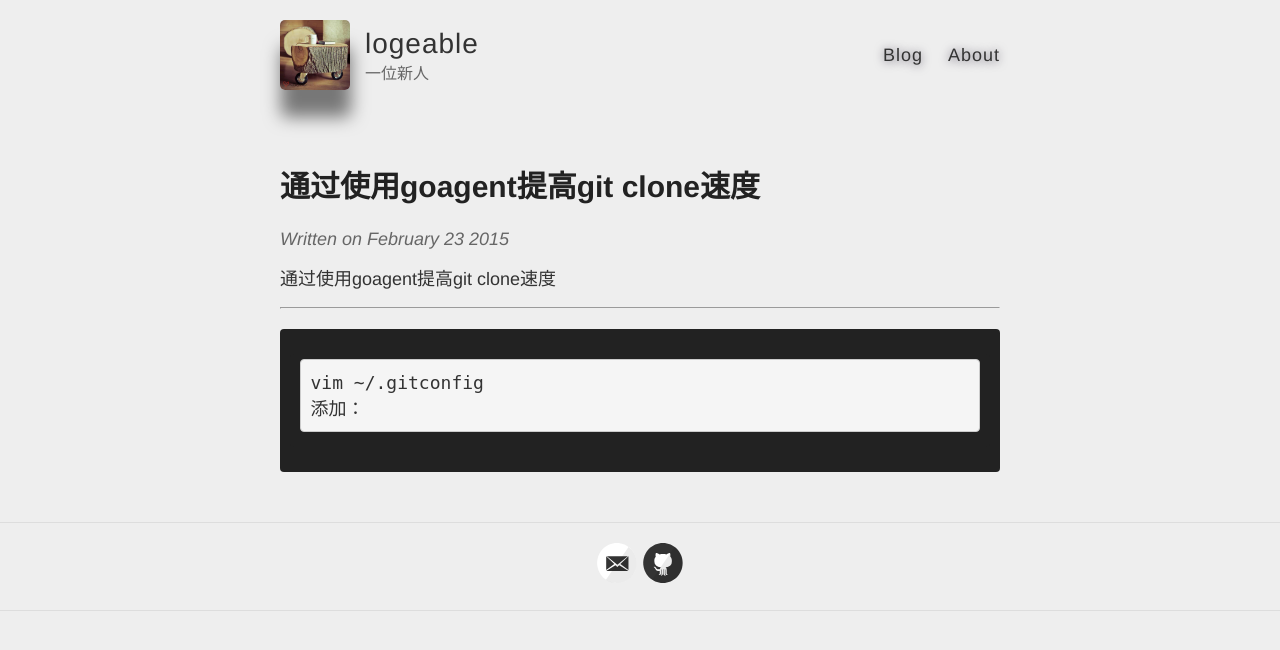
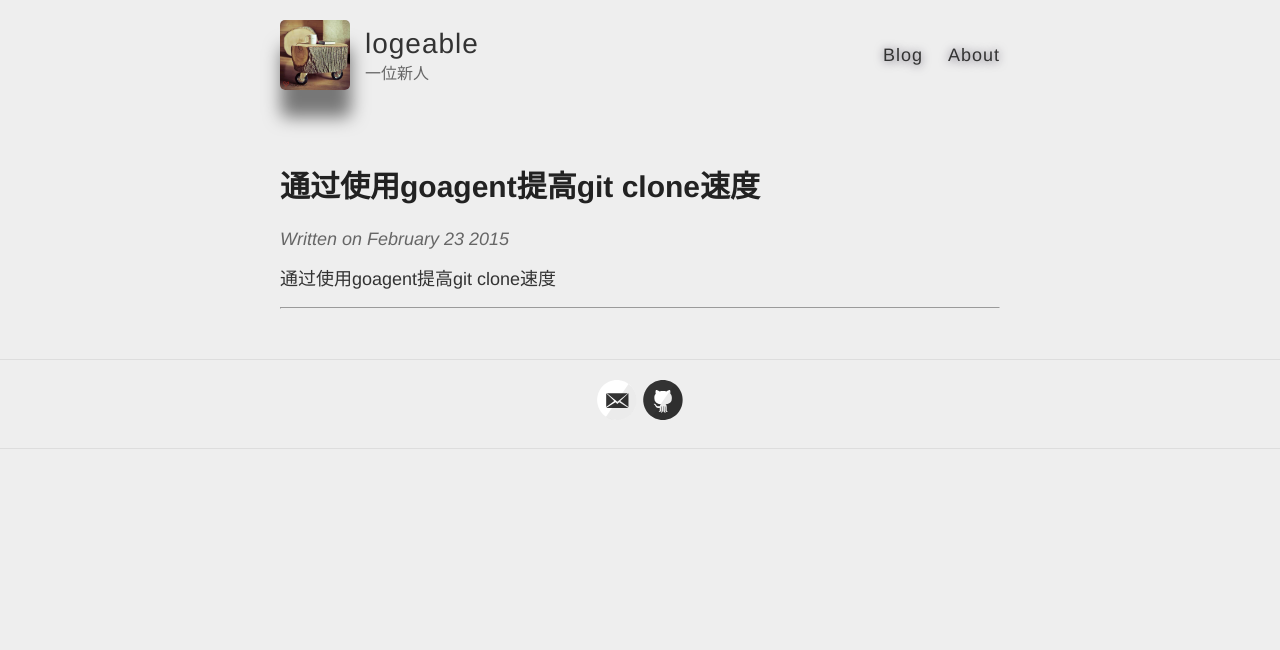
Before and after one commit to logeable/logeable.github.io, a Jekyll site: the page built from _posts/2015-02-23-通过使用goagent提高git clone速度.md, in a window 1280 px wide. Shown: the top 650 px of the page. Built offline with Jekyll 4.4.1, drawn with Linux system fonts in a browser that asks for light colours; Markdown is read by kramdown in place of the engine named in the settings.

Commit message:
修改bug

````diff
--- a/_posts/2015-02-23-通过使用goagent提高git clone速度.md
+++ b/_posts/2015-02-23-通过使用goagent提高git clone速度.md
@@ -9,8 +9,3 @@ category: [git,goagent]
 <!--break-->
 
 ---
-
-```shell
-vim ~/.gitconfig
-添加：
-```
````
